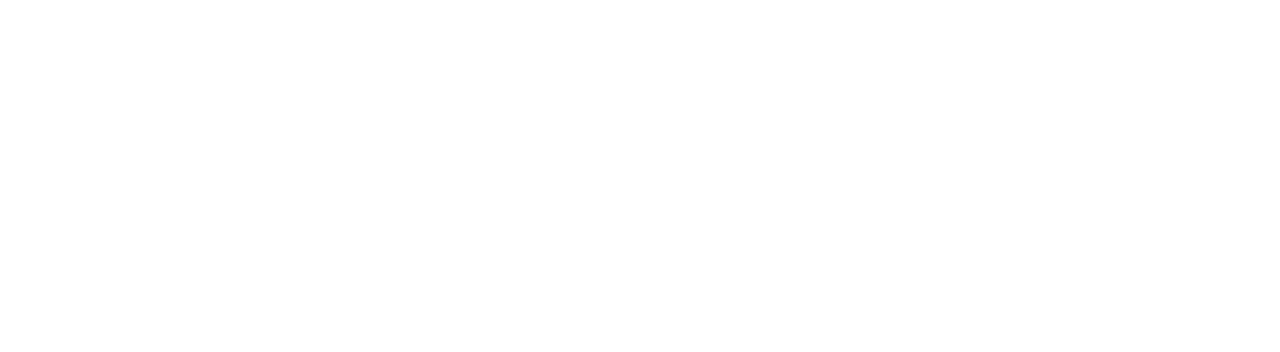
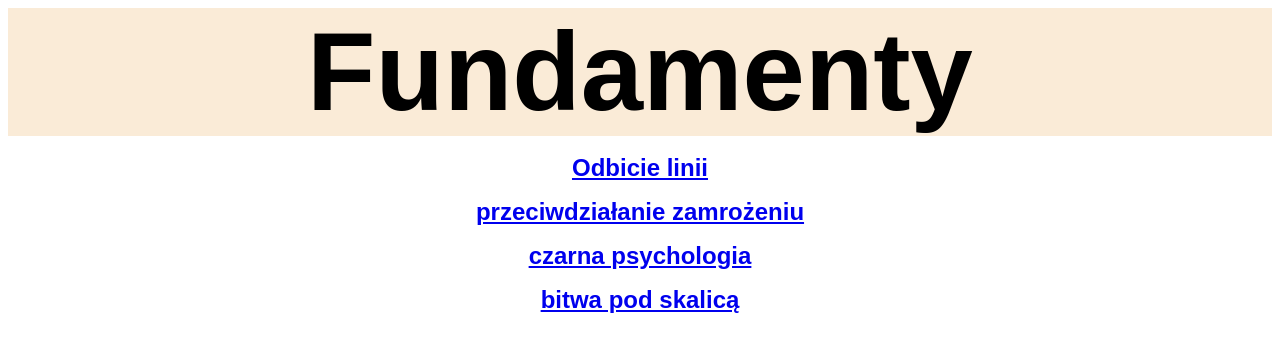
Before and after one commit to Nskubix/KlasowySzpont, a plain HTML site: page index.html in a window 1280 px wide. Drawn offline with Linux system fonts and the light colour scheme; a web font is replaced by a local one.

Commit message:
krojnyj ploc

```diff
--- a/index.html
+++ b/index.html
@@ -5,8 +5,16 @@
     <meta name="viewport" content="width=1920, initial-scale=1.0">
     <title>Fundamentals</title>
     <link rel="stylesheet" href="style.css">
+    <link rel="icon" type="image/x-icon" href="img/fantamentos.jpg">
 </head>
 <body>
+    <header class="fundamentalsheader">
+         <h1 id="title">Fundamenty</h1>
+    </header>
+    <h2 id="header1"><a href="https://www.youtube.com/shorts/pJ3FNps2EU4" target="blank">Odbicie linii</a></h2>
+    <h2 id="header1"><a href="https://www.youtube.com/shorts/cH9W9tCQoZ4" target='blank'>przeciwdziałanie zamrożeniu</a></h2>
+    <h2 id="header1"><a href="https://www.youtube.com/shorts/1gvmcK1MhP8" target="blank">czarna psychologia</a></h2>
+    <h2 id="header1"><a href="https://www.youtube.com/watch?v=--mzXFkT7bg" target="blank">bitwa pod skalicą</a></h2>
 
     <script src="script.js"></script>
 </body>
--- a/style.css
+++ b/style.css
@@ -1,3 +1,7 @@
+
+@import url('https://fonts.googleapis.com/css2?family=Open+Sans:ital,wght@0,300..800;1,300..800&display=swap');
+@import url('https://fonts.googleapis.com/css2?family=Story+Script&display=swap');
+
 /* html, body, div, span, applet, object, iframe,
 h1, h2, h3, h4, h5, h6, p, blockquote, pre,
 a, abbr, acronym, address, big, cite, code,
@@ -17,14 +21,11 @@ time, mark, audio, video {
 	font-size: 100%;
 	font: inherit;
 	vertical-align: baseline;
-}
-/* HTML5 display-role reset for older browsers
+} */
+/* HTML5 display-role reset for older browsers */
 article, aside, details, figcaption, figure,
 footer, header, hgroup, menu, nav, section {
 	display: block;
-}
-body {
-	line-height: 1;
 }
 ol, ul {
 	list-style: none;
@@ -41,21 +42,42 @@ table {
 	border-collapse: collapse;
 	border-spacing: 0;
 }
-*/
+
+
+body{
+    font-family: "Story Script", sans-serif;
+    font-optical-sizing: auto;
+    font-weight: 500;
+    font-style: normal;
+    line-height: 1;
+}
 
 
 
+#header1{
+    border-radius: 0px;
+    text-align: center;
 
-.box{
+
+}
+
+.fundamentalsheader{
+    display: flex;
+    justify-content: center;
+    align-items: center;
     width: 100%;
-    min-height: 250px;
-    background-color: rgba(211,67,150);
+    height: auto;
+    min-height: 8rem;
+    background-color: antiquewhite;
+}
+
+#title{
+    margin: 0px;
+    font-size: 7rem;
+    width: 100%;
     display:flex;
     align-items: center;
     justify-content: center;
     flex-direction: column;
+
 }
-
-#linia{
-    border-radius: 0px;
-}
```
Also changed, not shown: img/fantamentos.jpg (added).
